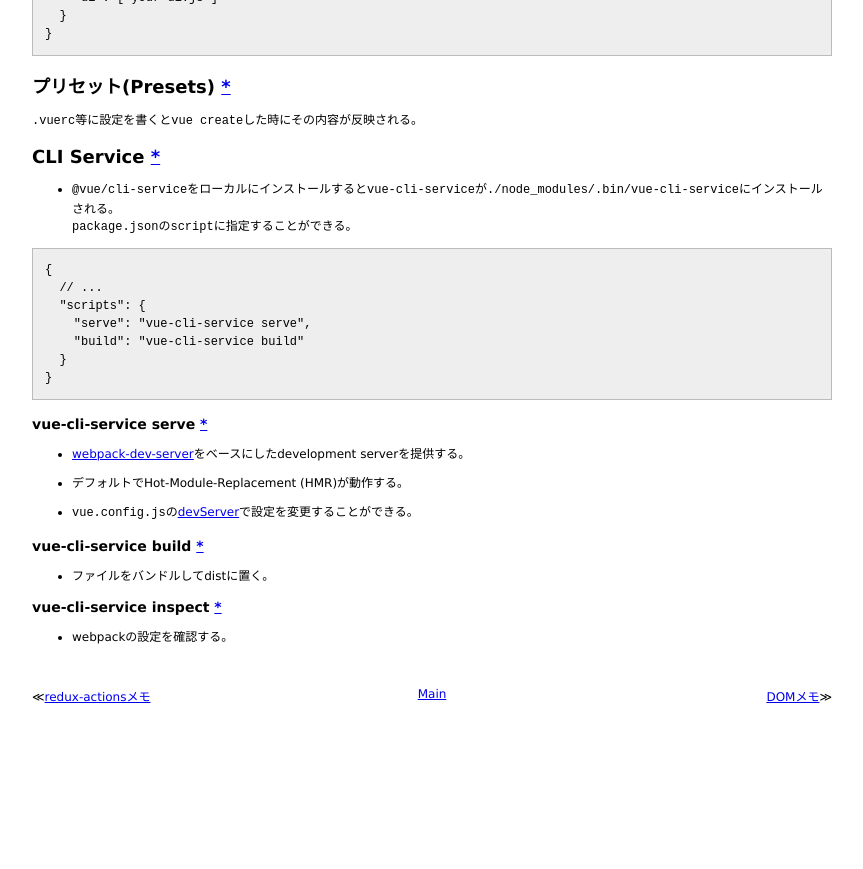
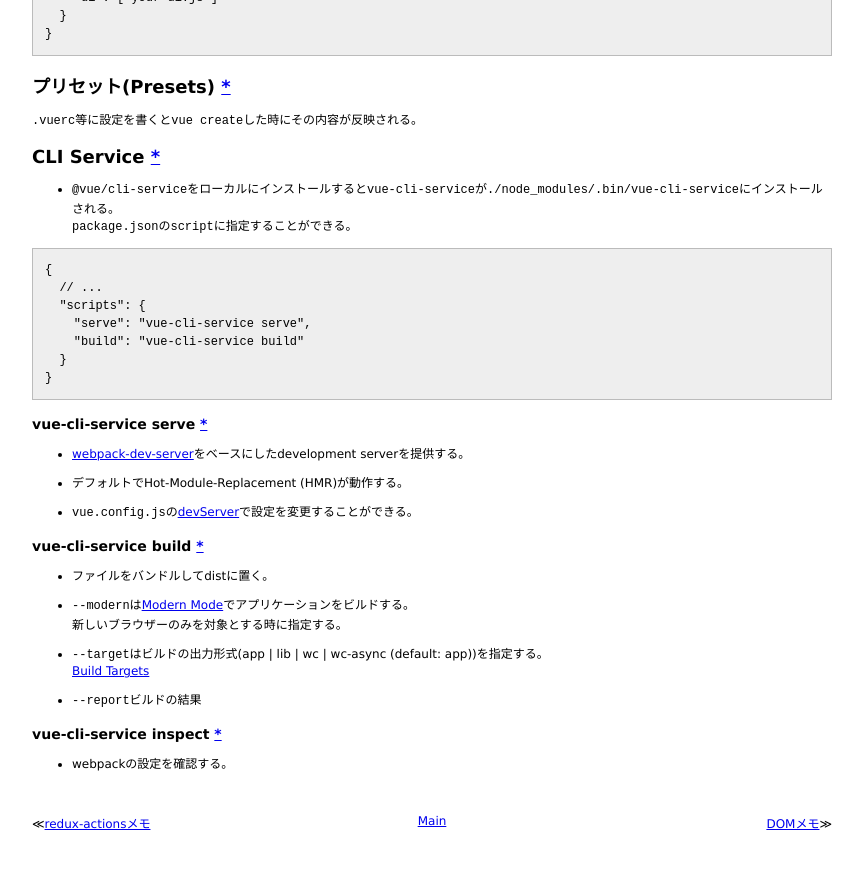
Before and after one commit to 38elements/38elements.github.com, a Jekyll site: the page built from _posts/2018-09-01-vue-cli-3.md, in a window 1280 px wide and 900 px high, scrolled down 1423 px. Shown: the top 869 px of the window, without its empty margins (208-1071 px from the left). Built offline with Jekyll 4.4.1, drawn with Linux system fonts in a browser that asks for light colours; before the commit the page ends 2196 px from its top, so only the background shows below that.

Commit message:
Update 2018-09-01-vue-cli-3.md

```diff
--- a/_posts/2018-09-01-vue-cli-3.md
+++ b/_posts/2018-09-01-vue-cli-3.md
@@ -121,6 +121,14 @@ package.jsonのvuePlugins.serviceに以下のようにファイルを登録す
 
 * ファイルをバンドルしてdistに置く。
 
+* `--modern`は[Modern Mode](https://cli.vuejs.org/guide/browser-compatibility.html#modern-mode)でアプリケーションをビルドする。
+新しいブラウザーのみを対象とする時に指定する。
+
+* `--target`はビルドの出力形式(app | lib | wc | wc-async (default: app))を指定する。
+[Build Targets](https://cli.vuejs.org/guide/build-targets.html#build-targets)
+
+* `--report`ビルドの結果
+
 ### vue-cli-service inspect [\*](https://cli.vuejs.org/guide/cli-service.html#vue-cli-service-inspect)
 
 * webpackの設定を確認する。
```
